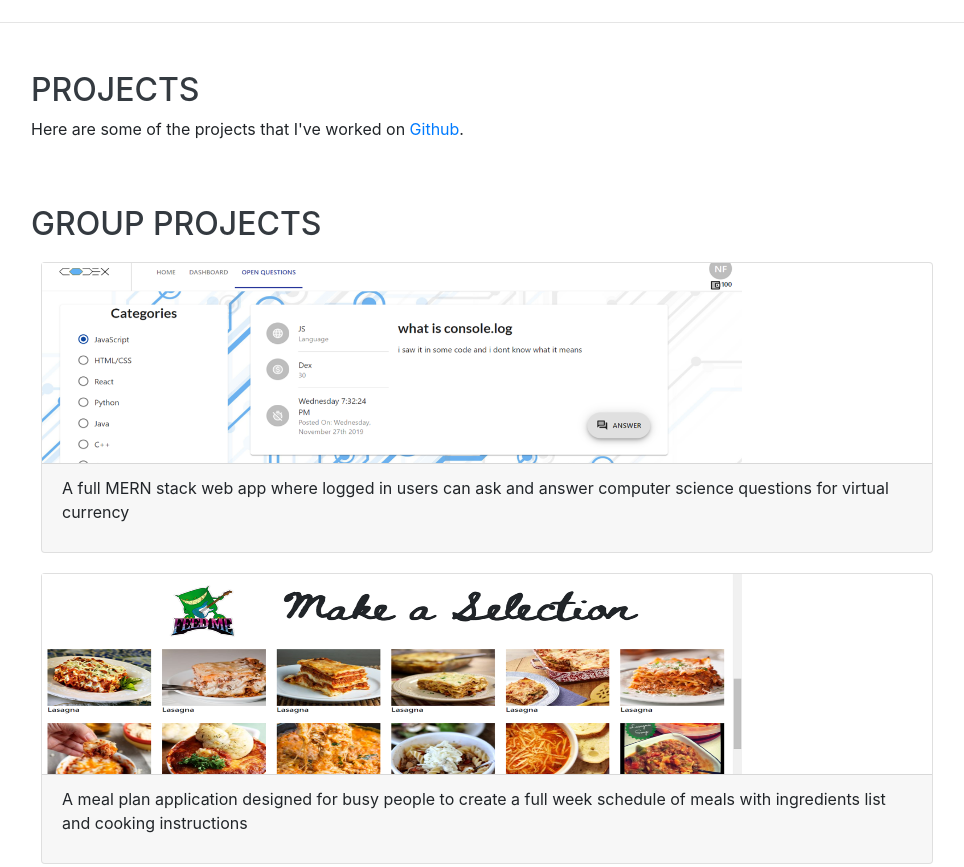
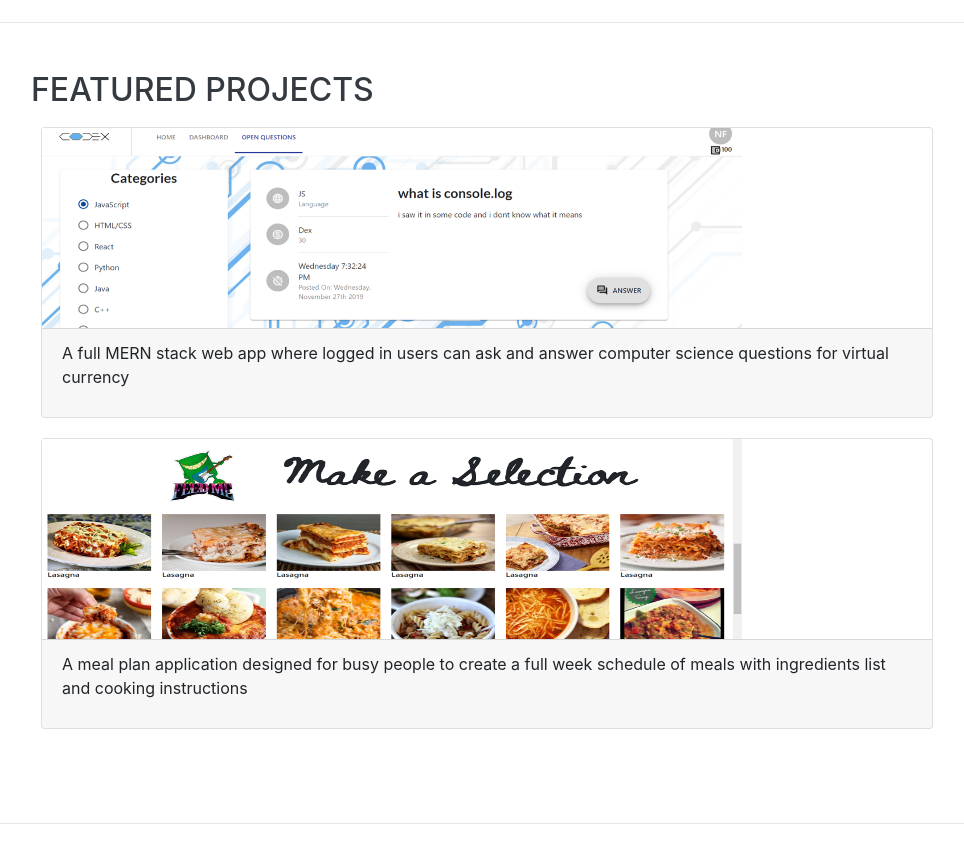
Before and after one commit to NickForma/NickForma.github.io, a website with bundled scripts: page index.html in a window 1280 px wide. Shown: the part 2380-3247 px from the top of the page, without its empty margins (289-1253 px from the left). Built offline with nearby package versions, Linux system fonts and the light colour scheme; no server answers; a web font is replaced by a local one.

Commit message:
featured projs added

```diff
--- a/index.html
+++ b/index.html
@@ -246,11 +246,36 @@
       </div>
     </section>
 
+
+    <!-- Featured Projects -->
+    <hr class="m-0">
+    <section class="resume-section p-3 p-lg-5 d-flex flex-column" id="projects">
+      <h2 class="mb-2">Featured Projects</h2>
+      <div class="box card grp">
+        <a href="https://p3codex.herokuapp.com/" target="_blank">
+          <img src="./img/codex2.png" id="codex" alt="codex" width="700px" height="200px" />
+        </a>
+        <div class="lowerbox card-footer">
+          <p>A full MERN stack web app where logged in users can ask and answer computer science questions for virtual currency</p>
+        </div>
+      </div>
+
+
+      <div class="box card grp">
+        <a href="" target="_blank">
+          <img src="img/feedme.png" id="feedme" alt="FeedMe" width="700px" height="200px" />
+        </a>
+        <div class="lowerbox card-footer">
+          <p>A meal plan application designed for busy people to create a full week schedule of meals with ingredients list and cooking instructions</p>
+        </div>
+      </div>
+    </section>
+
     <!-- projects -->
     <hr class="m-0">
     <section
     class="resume-section p-3 p-lg-5 d-flex flex-column"
-    id="projects"
+
     >
     <div class="my-auto">
       <h2 class="mb-2">Projects</h2>
@@ -265,26 +290,6 @@
         <div class="card-columns" id="git_repo"></div>
       </div>
 
-      <!-- Group Projects -->
-        <h2 class="mb-2">Group Projects</h2>
-        <div class="box card grp">
-          <a href="https://p3codex.herokuapp.com/" target="_blank">
-            <img src="./img/codex2.png" id="codex" alt="codex" width="700px" height="200px" />
-          </a>
-          <div class="lowerbox card-footer">
-            <p>A full MERN stack web app where logged in users can ask and answer computer science questions for virtual currency</p>
-          </div>
-        </div>
-
-
-        <div class="box card grp">
-          <a href="" target="_blank">
-            <img src="img/feedme.png" id="feedme" alt="FeedMe" width="700px" height="200px" />
-          </a>
-          <div class="lowerbox card-footer">
-            <p>A meal plan application designed for busy people to create a full week schedule of meals with ingredients list and cooking instructions</p>
-          </div>
-        </div>
     </div>
 
   </section>
```
